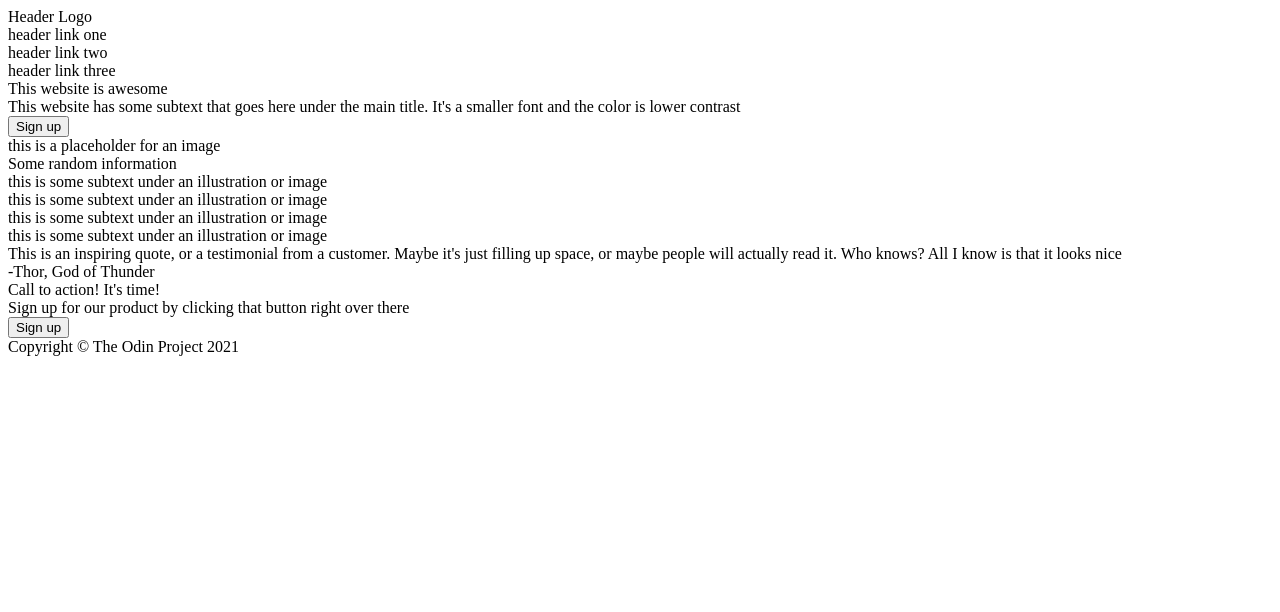
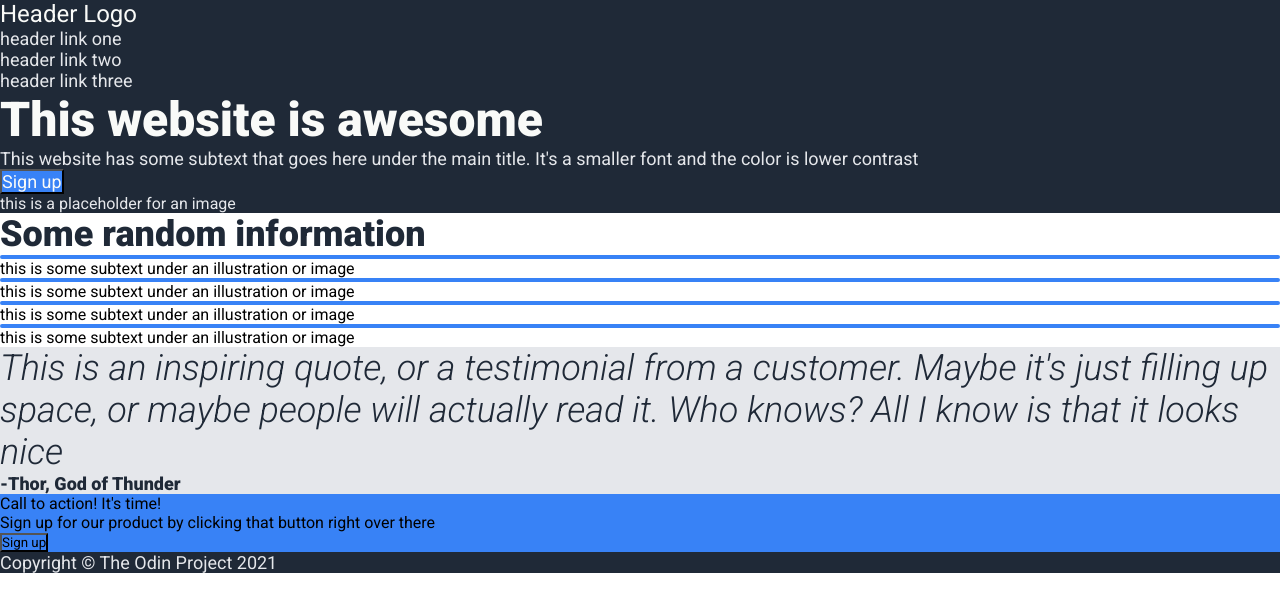
Before and after one commit to lukaszpiescicki/odin_landing_page, a plain HTML site: page index.html in a window 1280 px wide. Drawn offline with Linux system fonts and the light colour scheme.

Commit message:
add given styles

```diff
--- a/index.html
+++ b/index.html
@@ -4,6 +4,10 @@
     <meta charset="UTF-8">
     <meta http-equiv="X-UA-Compatible" content="IE=edge">
     <meta name="viewport" content="width=device-width, initial-scale=1.0">
+    <link rel="stylesheet" href="style.css">
+    <link rel="preconnect" href="https://fonts.googleapis.com">
+    <link rel="preconnect" href="https://fonts.gstatic.com" crossorigin>
+    <link href="https://fonts.googleapis.com/css2?family=Roboto:ital,wght@0,400;0,900;1,300&display=swap" rel="stylesheet">
     <title>Landing Page</title>
 </head>
 <body>
@@ -41,9 +45,11 @@
                 <div class="quote_author">-Thor, God of Thunder</div>
             </div>
             <div class="advert">
-                <div class="advert_header">Call to action! It's time!</div>
-                <div class="advert_text">Sign up for our product by clicking that button right over there</div>
-                <button class="advert_button">Sign up</button>
+                <div class="advert_container">
+                    <div class="advert_header">Call to action! It's time!</div>
+                    <div class="advert_text">Sign up for our product by clicking that button right over there</div>
+                    <button class="advert_button">Sign up</button>
+                </div>
             </div>
         </div>
     </body>
--- a/style.css
+++ b/style.css
@@ -0,0 +1,74 @@
+*{
+    margin:0;
+    padding:0;
+    font-family: 'Roboto', sans-serif;
+}
+
+button, .advert_container{
+    background-color: #3882F6;
+}
+
+header,
+footer,
+.main{
+    background-color: #1F2937;
+}
+
+.header_logo{
+    font-size: 24px;
+    color: #F9FAF8;
+}
+
+.header_links{
+    font-size: 18px;
+    color: #E5E7EB;
+}
+
+.main_header{
+    font-size: 48px;
+    font-weight: 900;
+    color: #F9FAF8;
+}
+
+.main_text,
+footer{
+    font-size: 18px;
+    color: #E5E7EB;
+}
+
+.main_button{
+    color: #F9FAF8;
+    font-size: 18px;
+}
+
+.main_image{
+    color: #E5E7EB;
+}
+
+.info_header{
+    font-size: 36px;
+    font-weight: 900;
+    color: #1F2937;
+}
+
+.info_image{
+    border: #3882F6 solid 2px;
+    border-radius: 5px;
+}
+
+.quote{
+    background-color: #E5E7EB;
+}
+
+.quote_text{
+    font-size: 36px;
+    font-weight: 300;
+    font-style: italic;
+    color: #1F2937;
+}
+
+.quote_author{
+    font-size: 18px;
+    font-weight: bold;
+    color: #1F2937;
+}
```
